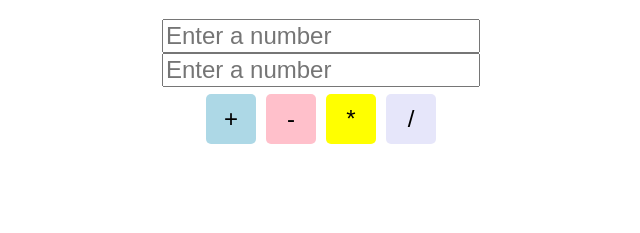
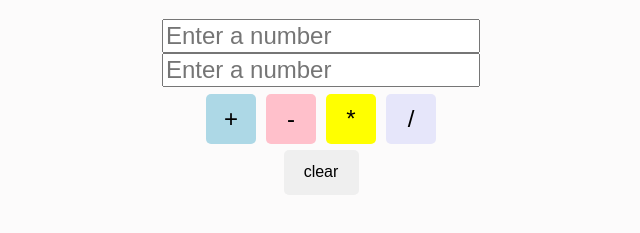
Before and after one commit to jakethrasher/new-calculator, a plain HTML site: page index.html in a window 1280 px wide. Shown: the part 61-294 px from the top of the page, without its empty margins (319-959 px from the left). Drawn offline with Linux system fonts and the light colour scheme.

Commit message:
add clear button

```diff
--- a/app.js
+++ b/app.js
@@ -21,6 +21,10 @@ for(let button of buttonsArray){
             result= num1 * num2;
         }else if(button.id==="divide-button"){
             result= num1 / num2;
+        }else if(button.id==='clear-button'){
+            input1.value='';
+            input2.value='';
+            result='';
         }
         resultDisplay.innerHTML = result;
 
--- a/index.html
+++ b/index.html
@@ -20,7 +20,11 @@
        <button id="subtract-button">-</button>
        <button id="multiply-button">*</button>
        <button id="divide-button">/</button>
-   </section>
+    </section>
+    <div>
+        <button id="clear-button">clear</button>
+    </div>
+
    <div>
        <span id="result-display"></span>
    </div>
--- a/style.css
+++ b/style.css
@@ -17,7 +17,7 @@ button{
 
 body{
     text-align: center;
-    background-color: rgb(255, 255, 255);
+    background-color: rgb(252, 251, 251);
 }
 h1{
     text-shadow: 2.5px 2.5px rgba(19, 19, 17, 0.92);
@@ -47,3 +47,9 @@ input{
 #result-display{
     font-size: 2.2em;
 }
+
+#clear-button{
+    font-size:1em;
+    height: 45px ;
+    width:  75px;
+}
```
